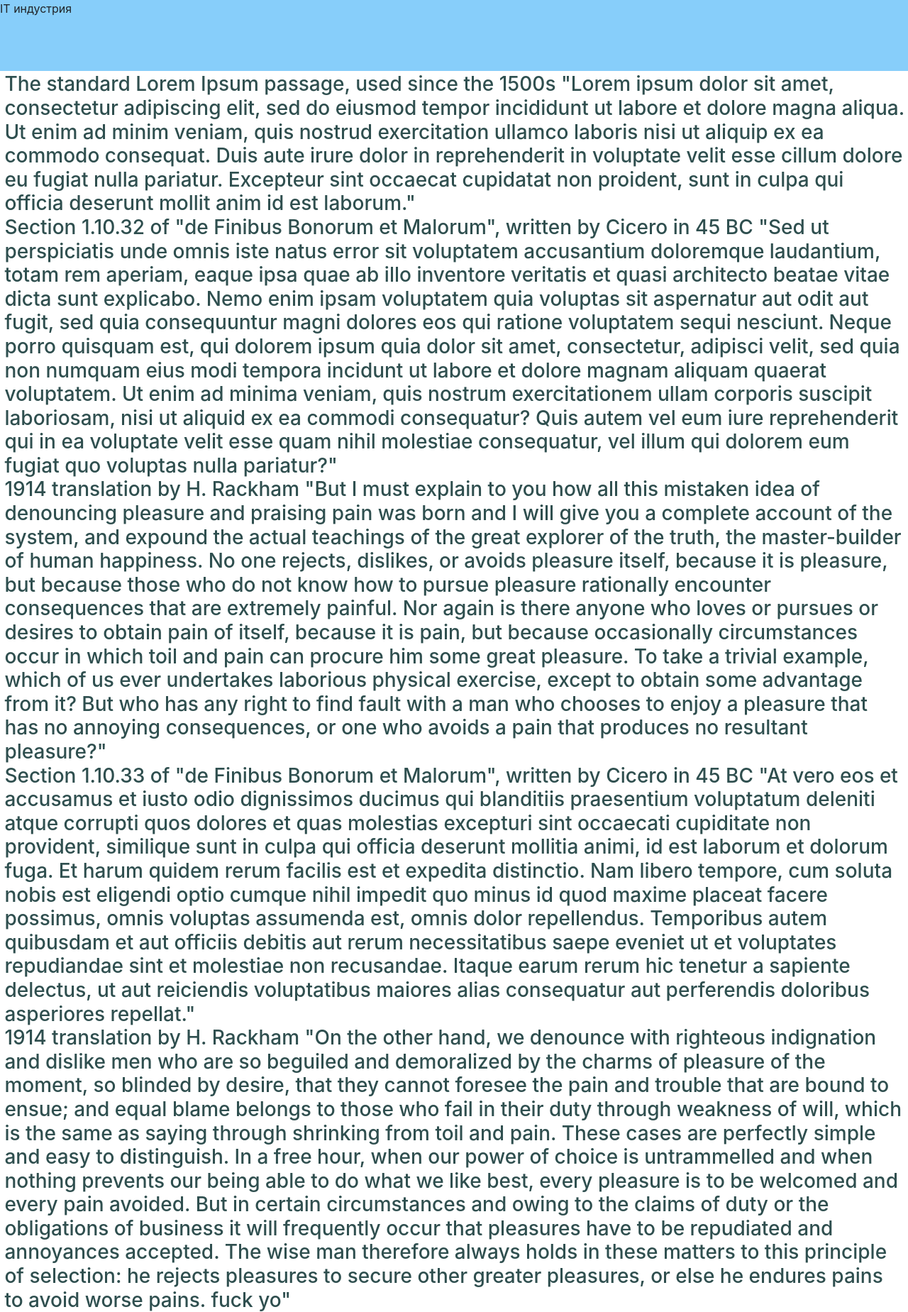
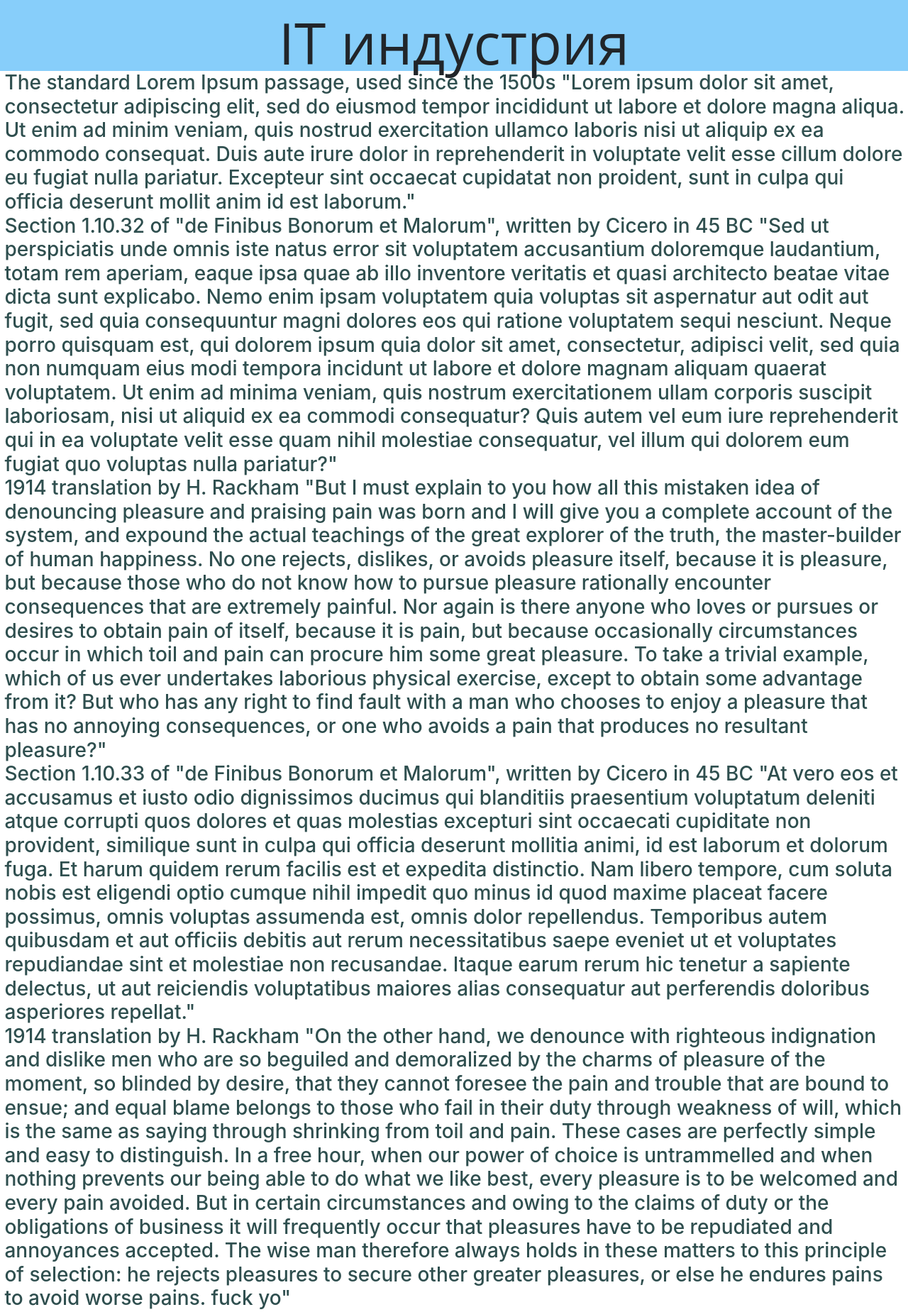
Before and after one commit to Liroto-pesonal-org/IT-october, a PHP site: page / in a window 1280 px wide. Shown: the whole page at 71% size. Run offline with PHP 8.4, Linux system fonts and the light colour scheme.

Commit message:
fixed @mostalk

```diff
--- a/css/style.css
+++ b/css/style.css
@@ -90,16 +90,11 @@ body, html {
     transition: 0.3s;
 }*/
 #header{
-    position: sticky;
-	  background-color: #87cefa;
-    display: block;
+    background-color: #87cefa;
+    display:block;
     height: 12.5%;
 	width: 100%;
-	position: fixed;
-	top: 0;
-}
-#head{
-    padding-top: 1%;
+	position:relative;
     font-family: 'Open Sans', sans-serif;
     font-size: 5em;
     text-align: center;
@@ -113,5 +108,4 @@ body, html {
     color:darkslategray;
     margin-left: 0.5%;
     margin-right: 0.2%;
-    padding-top:    8%;
 }
--- a/index.html
+++ b/index.html
@@ -15,6 +15,7 @@
         <div class="menu" id="header">
             <div>IT индустрия</div>
         </div>
+        <div></div>
         <div id="first-big">
             <h3>The standard Lorem Ipsum passage, used since the 1500s
 "Lorem ipsum dolor sit amet, consectetur adipiscing elit, sed do eiusmod tempor incididunt ut labore et dolore magna aliqua. Ut enim ad minim veniam, quis nostrud exercitation ullamco laboris nisi ut aliquip ex ea commodo consequat. Duis aute irure dolor in reprehenderit in voluptate velit esse cillum dolore eu fugiat nulla pariatur. Excepteur sint occaecat cupidatat non proident, sunt in culpa qui officia deserunt mollit anim id est laborum."
```
